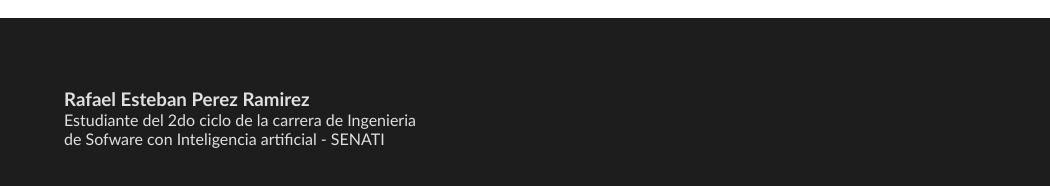
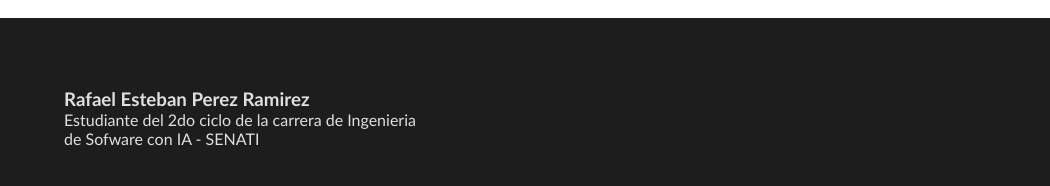
Before and after one commit to Rafaeles24/TrCicloII, a plain HTML site: page Index.html in a window 1280 px wide. Shown: the part 1692-1878 px from the top of the page, 0-1050 px from the left. Drawn offline with Linux system fonts and the light colour scheme; a web font is replaced by a local one.

Commit message:
Index.html

```diff
--- a/Index.html
+++ b/Index.html
@@ -119,7 +119,7 @@
         <div class="contacto-contenido">
             <div class="contact-us">
                 <h3 class="contacto-us_nombre"><b>Rafael Esteban Perez Ramirez</b></h3>
-                <p>Estudiante del 2do ciclo de la carrera de Ingenieria <br> de Sofware con Inteligencia artificial - SENATI</p>
+                <p>Estudiante del 2do ciclo de la carrera de Ingenieria <br> de Sofware con IA - SENATI</p>
             </div>
             <ul class="redes-sociales">
                 <li class="redes-sociales-contenido">
```
